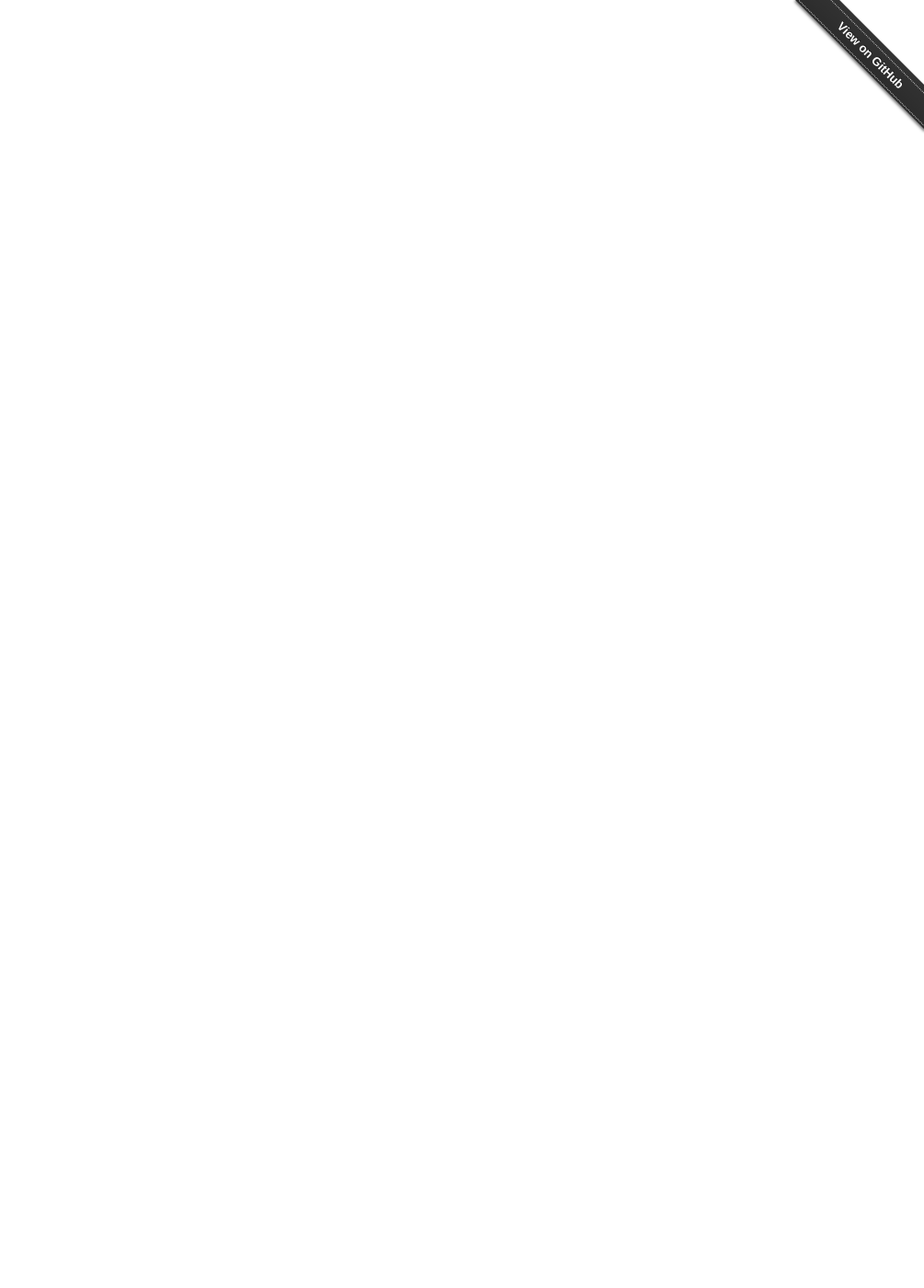
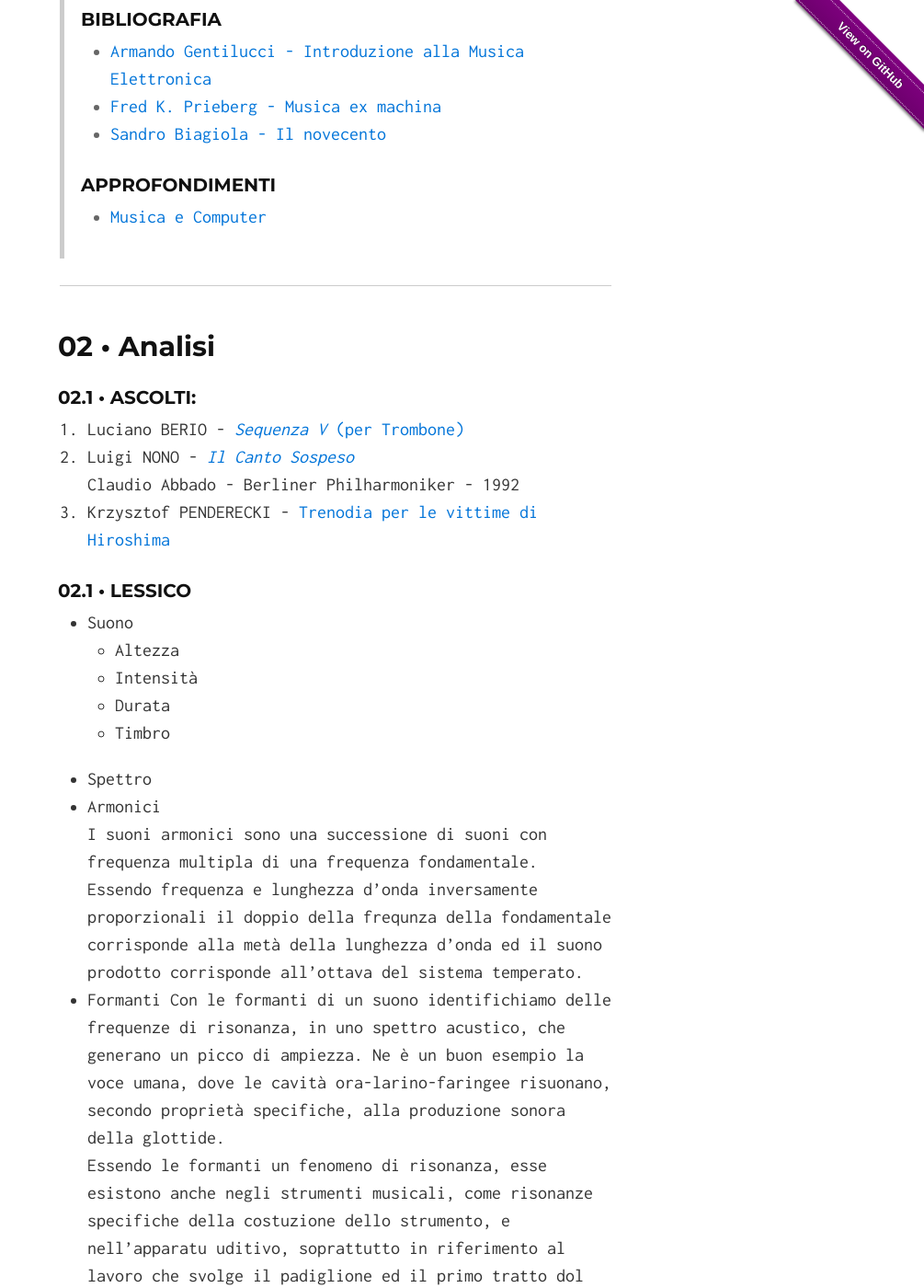
Before and after one commit to grammaton/IMCSC, a Jekyll site: the page built from index.md, in a window 1280 px wide and 1400 px high, scrolled down 3010 px. Shown: the whole window at 92% size, without its empty margins (275-1280 px from the left). Built offline with Jekyll 4.4.1, drawn with Linux system fonts in a browser that asks for light colours; some of the changed text lies outside the part shown.

Commit message:
lezione 2

```diff
--- a/index.md
+++ b/index.md
@@ -3,68 +3,152 @@
 ---
 
 #### INFORMATICA MUSICALE CONSERVATORIO S. CECILIA
+2015
 
 ----
 
-## 01. Introduzione al repertorio elettroacustico
+## 01 • Introduzione al repertorio elettroacustico
 
-### Ascolti:
+La prima lezione consiste in percorso di ascolti guidati nei primi 60 anni di musica elettronica.
+I brani, tappe di questo percorso, sono stati scelti con un criterio di rappresentazione dei possibili stili
+che la musica elettronica ha espresso nel tempo. Si parte con gli studi per nastro magnetico realizzati da Stockhausen
+a Colonia per arrivare ad oggi, con l'utilizzo del live electronics, degli strumenti *aumentati* e del personal computer come strumento musicale.
+
+Per fare da introduzione a questo percorso è stato scelto un brano cardine nella storia della ricerca sul timbro
+e sulle sonorità inesplorate. Una ricerca questa, che fa parte della storia della musica e che si esprime, nelle *Sonate e interludi* di John CAGE, con una geniale fusione di poesia e scienza, più di quanto si possa fare a parole.
+
+### 01.1 • Ascolti:
 
  1. John CAGE - [*Sonatas and Interludes*](https://copy.com/0iL4DwZrkN9zph9H) [1946–48]
-   * [partitura](https://copy.com/tD0ddJVzf6sLwkf1)
+    (primo interludio)
+   - [partitura completa](https://copy.com/tD0ddJVzf6sLwkf1)
  2. Karlheinz STOCKHAUSEN - [*Studie II*](https://copy.com/QJyjJjMx96DK0umn) [1954]
-   * [partitura](https://copy.com/FpTxc8hUtdV4Snzz)
-   * [analisi](https://copy.com/rJSaV1jcrtdjndhn)
+   - [partitura completa con note](https://copy.com/FpTxc8hUtdV4Snzz)
+   - [analisi](https://copy.com/rJSaV1jcrtdjndhn)
  3. Karlheinz STOCKHAUSEN - [*Gesange der Junglinge*](https://copy.com/mgl0rxtcOepMMkGY) [1956]
-   * [analisi](https://copy.com/z7JIKmfuqiVCs4yl)
- 4. Franco EVANGELISTI - [*Incontri di Fasce Sonore* - YOUTUBE](https://www.youtube.com/watch?v=7ZUJMbNfUTE) [1957]
-   * [estratto di partitura](https://copy.com/xTvPpvNPVFPXExPY)
-   * [estratto di partitura](https://copy.com/bhpFIg1AtWkGd28W)
-   * [analisi](https://copy.com/vQdYinjrrtN44OqT)
-   * [analisi](https://copy.com/nOocELFSHGL0OUkW)
+   - [analisi](https://copy.com/z7JIKmfuqiVCs4yl)
+ 4. Franco EVANGELISTI - [*Incontri di Fasce Sonore*](https://www.youtube.com/watch?v=7ZUJMbNfUTE) [1957]
+   - [estratto di partitura](https://copy.com/xTvPpvNPVFPXExPY)
+   - [estratto di partitura](https://copy.com/bhpFIg1AtWkGd28W)
+   - [analisi](https://copy.com/vQdYinjrrtN44OqT)
+   - [analisi](https://copy.com/nOocELFSHGL0OUkW)
  5. Luciano BERIO - [*Thema, omaggio a Joyce*](https://copy.com/AD3Idwj1ZeWr8Iw3) [1958]
-   * [Registrazione originale della voce - YOUTUBE](https://www.youtube.com/watch?v=c3IS5Cj_l7w)
-   * [note di programma](http://www.lucianoberio.org/node/1503?948448529=1)
-   * [articolo](https://copy.com/l72m4MsCWbpx6sin)
- 6. Max MATHEWS - [*Daisy Bell* - YOUTUBE](https://www.youtube.com/watch?v=41U78QP8nBk&list=RD41U78QP8nBk) [1961]
-   * [testo](https://copy.com/nfMrfeEssQzgNnsv)
+   - [Registrazione originale della voce](https://www.youtube.com/watch?v=c3IS5Cj_l7w)
+   - [note di programma](http://www.lucianoberio.org/node/1503?948448529=1)
+   - [articolo](https://copy.com/l72m4MsCWbpx6sin)
+ 6. Max MATHEWS - [*Daisy Bell*](https://www.youtube.com/watch?v=41U78QP8nBk&list=RD41U78QP8nBk) [1961]
+   - [testo](https://copy.com/nfMrfeEssQzgNnsv)
  7. John CHOWNING - [*Turenas*](https://copy.com/6GJXt3OMEEwz8zwn) [1972]
-   * [analisi](https://www.academia.edu/5497062/Chowning_e_la_sintesi_FM._Analisi_di_Turenas)
-   * [frammento ricreato con CSOUND](https://copy.com/Sq4kzN39PRFaVF2B)
-   * [partitura CSOUND](https://copy.com/1lQABTbUhbz4USYN)
- 8. Jean-Claude RISSET - [*Sud* - YOUTUBE](https://www.youtube.com/watch?v=Fhj2O4jToKI) 1985
-   * [analisi](https://copy.com/lVUoTMaREgXFv9g0)
+   - [analisi](https://www.academia.edu/5497062/Chowning_e_la_sintesi_FM._Analisi_di_Turenas)
+   - [frammento ricreato con CSOUND](https://copy.com/Sq4kzN39PRFaVF2B)
+   - [partitura CSOUND del frammento](https://copy.com/1lQABTbUhbz4USYN)
+ 8. Jean-Claude RISSET - [*Sud*](https://www.youtube.com/watch?v=Fhj2O4jToKI) [1985]
+   - [analisi](https://copy.com/lVUoTMaREgXFv9g0)
  9. Luigi NONO - [*Post-preaeludium per Donau*](https://copy.com/epwTjv3yK2S37SoA) [1987]
-   * [partitura](https://copy.com/btDo94C1vMYhgm17)
-   * [analisi](https://copy.com/HSTLzNLpaS0NjGtz)
+   - [partitura completa](https://copy.com/btDo94C1vMYhgm17)
+   - [analisi](https://copy.com/HSTLzNLpaS0NjGtz)
  10. Pierre BOULEZ - [*Anthem II - I Tres lent*](https://copy.com/nvUFxEoO6YubGHzo) [1997]
-   * [partitura](https://copy.com/41VerwBKWYHmBkGD)
- 11. Michelangelo LUPONE - [*Gran Cassa* - YOUTUBE](https://www.youtube.com/watch?v=chhxK_RhZIk) [2006]
-   * [partitura](https://copy.com/9hkq1THaYgMEhdPM)
- 12. Giorgio NOTTOLI - [*Traiettoria Tesa* - YOUTUBE](https://www.youtube.com/watch?v=bqjLSPv-KXs) [2012]
-   * [partitura](https://copy.com/InMjRabstBCCIePn)
+   - [parte del violino](https://copy.com/41VerwBKWYHmBkGD)
+ 11. Michelangelo LUPONE - [*Gran Cassa*](https://www.youtube.com/watch?v=chhxK_RhZIk) [2006]
+   - [partitura completa](https://copy.com/9hkq1THaYgMEhdPM)
+ 12. Giorgio NOTTOLI - [*Traiettoria Tesa*](https://www.youtube.com/watch?v=bqjLSPv-KXs) [2012]
+   - [partitura completa](https://copy.com/InMjRabstBCCIePn)
+
+<iframe src='http://cdn.knightlab.com/libs/timeline/latest/embed/index.html?source=0AhFlhQFvYUstdFNDQlRhQXJiR1BXMjAtOEQyQ1FZZ2c&font=Bevan-PotanoSans&maptype=toner&lang=it&height=500' width='100%' height='500' frameborder='0'></iframe>
+
+---
+
+ > ### Esercizio 01:
+ > Scegliere un brano dal repertorio illustrato e compilare una breve analisi comprendente un quadro storico, una descrizione del brano e delle impressioni personali.
+ >
+ > ### Bibliografia
+ > - [Armando Gentilucci - Introduzione alla Musica Elettronica](https://copy.com/gmatZ8qkaw1WROAG)
+ > - [Fred K. Prieberg - Musica ex machina](https://copy.com/mU6LRdCdxUlrVAIZ)
+ > - [Sandro Biagiola - Il novecento]()
+ >
+ > ### Approfondimenti
+ >
+ > - [Musica e Computer](https://www.youtube.com/playlist?list=PLqVuapSW-eDQe0lPWdAiu2AKVwy_6fFiz)
 
 ----
 
-<iframe src='http://cdn.knightlab.com/libs/timeline/latest/embed/index.html?source=0AhFlhQFvYUstdFNDQlRhQXJiR1BXMjAtOEQyQ1FZZ2c&font=Bevan-PotanoSans&maptype=toner&lang=it&height=500' width='100%' height='500' frameborder='0'></iframe>
+## 02 • Analisi
 
-----
+### 02.1 • Ascolti:
 
-### Esercizio 01:
+ 1. Luciano BERIO - [*Sequenza V* (per Trombone)](https://www.youtube.com/watch?v=PwtiSfz9084)
+ 2. Luigi NONO - [*Il Canto Sospeso*](https://copy.com/LMHnEL9WPvDpYbqP)
+    Claudio Abbado - Berliner Philharmoniker - 1992
+ 3. Krzysztof PENDERECKI - [Trenodia per le vittime di Hiroshima](https://www.youtube.com/watch?v=HilGthRhwP8)
 
-Scegliere un brano dal repertorio illustrato e compilare una breve analisi comprendente un quadro storico, una descrizione del brano e delle impressioni personali.
 
-### Bibliografia
+### 02.1 • Lessico
 
- - [Armando Gentilucci - Introduzione alla Musica Elettronica](https://copy.com/gmatZ8qkaw1WROAG)
- - [Fred K. Prieberg](https://copy.com/mU6LRdCdxUlrVAIZ)
+ * Suono
+   - Altezza
+   - Intensità
+   - Durata
+   - Timbro
+ * Spettro
+ * Armonici
+    I suoni armonici sono una successione di suoni con frequenza multipla di una frequenza fondamentale.
+	Essendo frequenza e lunghezza d'onda inversamente proporzionali il doppio della frequnza della fondamentale
+	corrisponde alla metà della lunghezza d'onda ed il suono prodotto corrisponde all'ottava del sistema temperato.
+ * Formanti
+    Con le formanti di un suono identifichiamo delle frequenze di risonanza, in uno spettro acustico, che generano un picco di ampiezza. Ne è un buon esempio la voce umana, dove le cavità ora-larino-faringee risuonano, secondo proprietà specifiche, alla produzione sonora della glottide.
+	Essendo le formanti un fenomeno di risonanza, esse esistono anche negli strumenti musicali, come risonanze specifiche della costuzione dello strumento, e nell'apparatu uditivo, soprattutto in riferimento al lavoro che svolge il padiglione ed il primo tratto dol condotto uditivo.
 
-----
+ ---
 
-## 02. Analisi
+ > ### Esercizio 02:
+ > Compilare una breve analisi di uno dei materiali di seguito proposti avendo cura di descriverne i comportamenti sia nel dominio del tempo che della frequenza. I materiali sono estratti di brani del repertorio ascoltato durante le lezioni.
+ > #### Es02.01 • Karlheinz STOCKHAUSEN - *Studie II*
+ > <iframe
+	width='100%'
+	height="400"
+	src="https://www.youtube.com/embed/6Plz8vDzrho?vq=hd720"
+	frameborder="0"
+	allowfullscreen>
+ > </iframe>
+ >
+ > #### Es02.02 • John CHOWNING - *Turenas*
+ > <iframe
+	width='100%'
+	height="400"
+	src="https://www.youtube.com/embed/nLFf4kMMGJQ?vq=hd720"
+	frameborder="0"
+	allowfullscreen>
+ > </iframe>
+ >
+ > #### Es02.03 • Luigi NONO - *Il Canto Sospeso*
+ > <iframe
+	width='100%'
+	height="400"
+	src="https://www.youtube.com/embed/S4KrQntifnQ?vq=hd720"
+	frameborder="0"
+	allowfullscreen>
+ > </iframe>
+ >
+ > #### Es02.04 • Luciano BERIO - *Sequenza V*
+ > <iframe
+	width='100%'
+	height="400"
+	src="https://www.youtube.com/embed/BOtYjSKHSEc?vq=hd720"
+	frameborder="0"
+	allowfullscreen>
+ > </iframe>
+ >
+ > #### Es02.05 • Pierre Boulez - *Anthem II*
+ > <iframe
+	width='100%'
+	height="400"
+	src="https://www.youtube.com/embed/C7dXAKIOtWo?vq=hd720"
+	frameborder="0"
+	allowfullscreen>
+ > </iframe>
 
 ----
 
 [![Join the chat at https://gitter.im/grammaton/IMCSC](https://badges.gitter.im/Join%20Chat.svg)](https://gitter.im/grammaton/IMCSC?utm_source=badge&utm_medium=badge&utm_campaign=pr-badge&utm_content=badge)
 
-<div class="github-fork-ribbon-wrapper right fixed" style="width: 150px;height: 150px;position: fixed;overflow: hidden;top: 0;z-index: 9999;pointer-events: none;right: 0;"><div class="github-fork-ribbon" style="position: absolute;padding: 2px 0;background-color: #333;background-image: linear-gradient(to bottom, rgba(0, 0, 0, 0), rgba(0, 0, 0, 0.15));-webkit-box-shadow: 0 2px 3px 0 rgba(0, 0, 0, 0.5);-moz-box-shadow: 0 2px 3px 0 rgba(0, 0, 0, 0.5);box-shadow: 0 2px 3px 0 rgba(0, 0, 0, 0.5);z-index: 9999;pointer-events: auto;top: 42px;right: -43px;-webkit-transform: rotate(45deg);-moz-transform: rotate(45deg);-ms-transform: rotate(45deg);-o-transform: rotate(45deg);transform: rotate(45deg);"><a href="https://github.com/grammaton/IMCSC" style="font: 700 13px &quot;Helvetica Neue&quot;, Helvetica, Arial, sans-serif;color: #fff;text-decoration: none;text-shadow: 0 -1px rgba(0, 0, 0, 0.5);text-align: center;width: 200px;line-height: 20px;display: inline-block;padding: 2px 0;border-width: 1px 0;border-style: dotted;border-color: rgba(255, 255, 255, 0.7);">View on GitHub</a></div></div>
+<div class="github-fork-ribbon-wrapper right fixed" style="width: 150px;height: 150px;position: fixed;overflow: hidden;top: 0;z-index: 9999;pointer-events: none;right: 0;"><div class="github-fork-ribbon" style="position: absolute;padding: 2px 0;background-color: #800080;background-image: linear-gradient(to bottom, rgba(0, 0, 0, 0), rgba(0, 0, 0, 0.15));-webkit-box-shadow: 0 2px 3px 0 rgba(0, 0, 0, 0.5);-moz-box-shadow: 0 2px 3px 0 rgba(0, 0, 0, 0.5);box-shadow: 0 2px 3px 0 rgba(0, 0, 0, 0.5);z-index: 9999;pointer-events: auto;top: 42px;right: -43px;-webkit-transform: rotate(45deg);-moz-transform: rotate(45deg);-ms-transform: rotate(45deg);-o-transform: rotate(45deg);transform: rotate(45deg);"><a href="https://github.com/grammaton/IMCSC" style="font: 700 13px &quot;Helvetica Neue&quot;, Helvetica, Arial, sans-serif;color: #fff;text-decoration: none;text-shadow: 0 -1px rgba(0, 0, 0, 0.5);text-align: center;width: 200px;line-height: 20px;display: inline-block;padding: 2px 0;border-width: 1px 0;border-style: dotted;border-color: rgba(255, 255, 255, 0.7);">View on GitHub</a></div></div>
```
